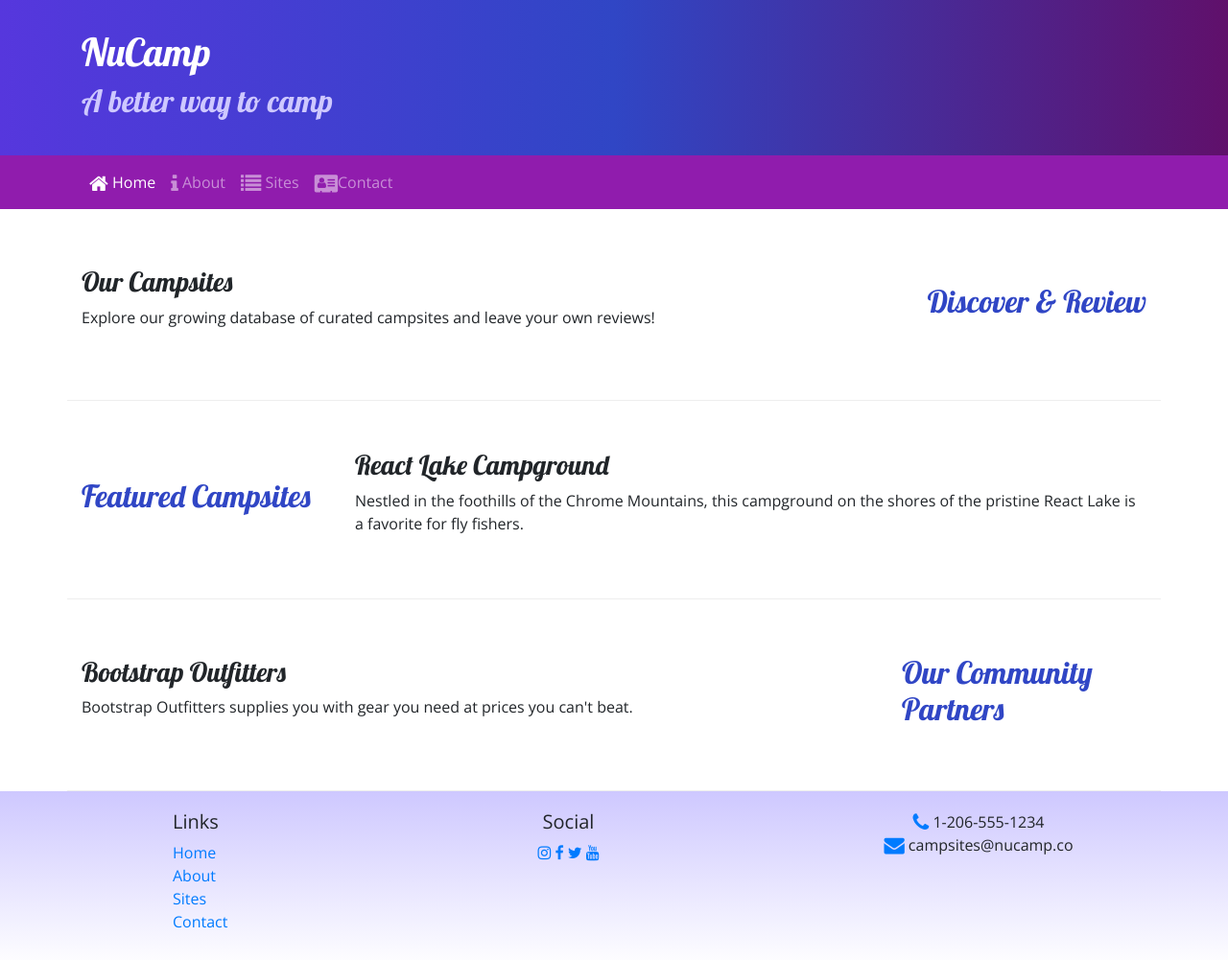
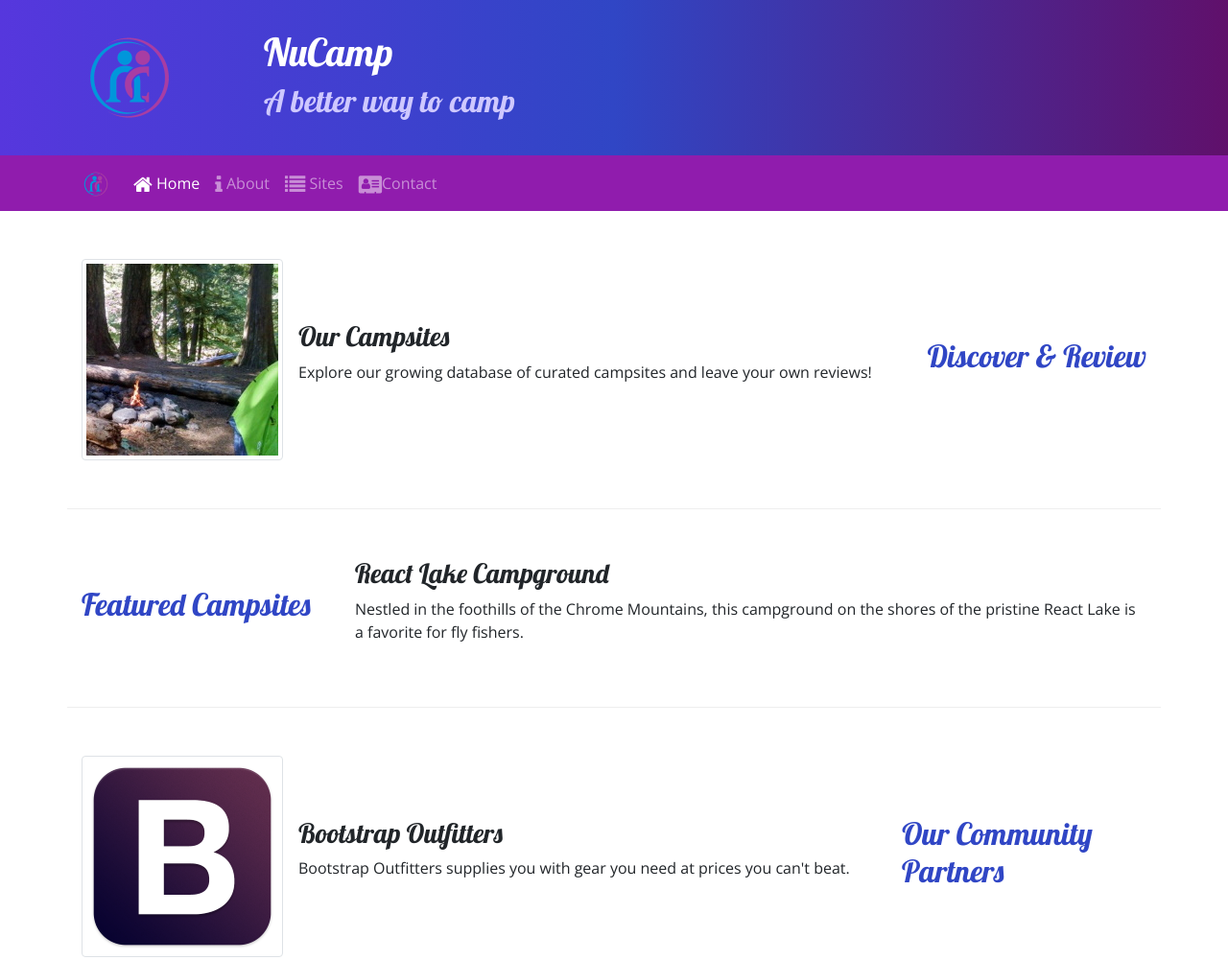
Before and after one commit to salihsarikaya/NuCamp, a website: page index.html in a window 1280 px wide. Shown: the top 1001 px of the page at 96% size. Drawn offline with nearby package versions, Linux system fonts and the light colour scheme.

Commit message:
“image-media”

```diff
--- a/index.html
+++ b/index.html
@@ -23,6 +23,9 @@
     <header class="jumbotron jumbotron-fluid">
         <div class="container">
             <div class="row">
+                <div class="col-4 col-sm-3 col-md-2 align-self-center">
+                    <img src="img/logo.png" class="img-fluid" />
+                 </div>
                 <div class="col">
                     <h1>NuCamp</h1>
                     <h2>A better way to camp</h2>
@@ -33,7 +36,8 @@
 
     <nav class="navbar navbar-expand-sm navbar-dark sticky-top">
         <div class="container">
-            <button class="navbar-toggler ml-auto" type="button" data-toggle="collapse" data-target="#nucampNavbar">
+            <a class="navbar-brand" href="#"><img src="img/logo.png" height="30" width="30" /></a>
+            <button class="navbar-toggler" type="button" data-toggle="collapse" data-target="#nucampNavbar">
                 <span class="navbar-toggler-icon"></span>
             </button>
             <div class="collapse navbar-collapse" id="nucampNavbar">
@@ -53,9 +57,12 @@
                 <h2 class="text-sm-right">Discover & Review</h2>
             </div>
             <div class="col">
-                <h3>Our Campsites</h3>
-                <div class="d-none d-sm-block">
-                    <p>Explore our growing database of curated campsites and leave your own reviews!</p>
+                <div class="media">
+                    <img class="d-flex mr-3 img-thumbnail" src="img/breadcrumb-trail-thumb.jpg" alt="Breadcrumb Trail" />
+                    <div class="media-body align-self-center">
+                        <h3>Our Campsites</h3>
+                        <p class="d-none d-sm-block">Explore our growing database of curated campsites and leave your own reviews!</p>
+                    </div>
                 </div>
             </div>
         </div>
@@ -79,9 +86,12 @@
                 <h2>Our Community Partners</h2>
             </div>
             <div class="col">
-                <h3>Bootstrap Outfitters</h3>
-                <div class="d-none d-sm-block">
-                    <p>Bootstrap Outfitters supplies you with gear you need at prices you can't beat.</p>
+                <div class="media">
+                    <img class="d-flex mr-3 img-thumbnail" src="img/bootstrap-thumb.png" alt="Bootstrap Outfitters" />
+                    <div class="media-body align-self-center">
+                        <h3>Bootstrap Outfitters</h3>
+        				<p class="d-none d-sm-block">Bootstrap Outfitters supplies you with gear you need at prices you can't beat.</p>
+                    </div>
                 </div>
             </div>
         </div>
```
Also changed, not shown: aboutus.html (+5 -1 lines), contactus.html (+5 -1 lines).
